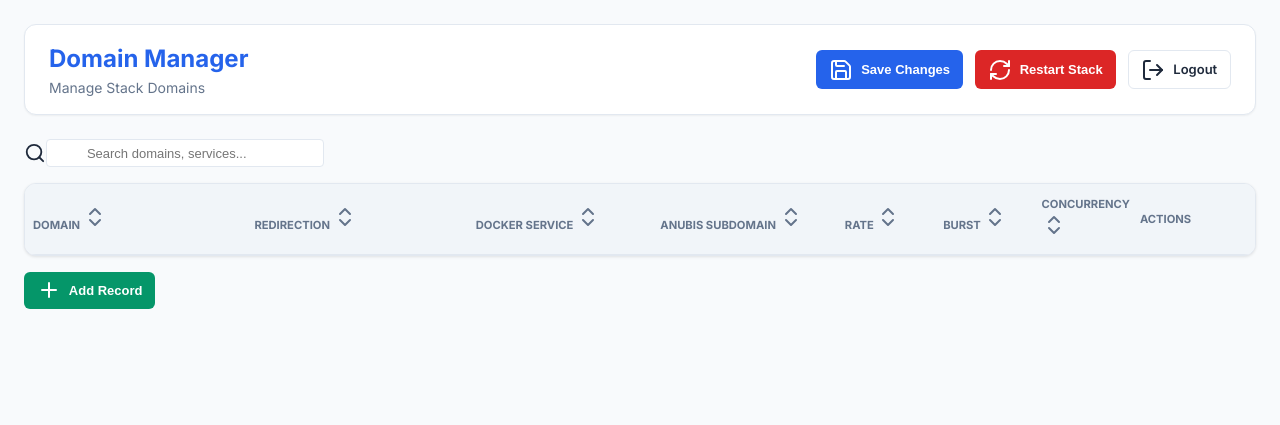
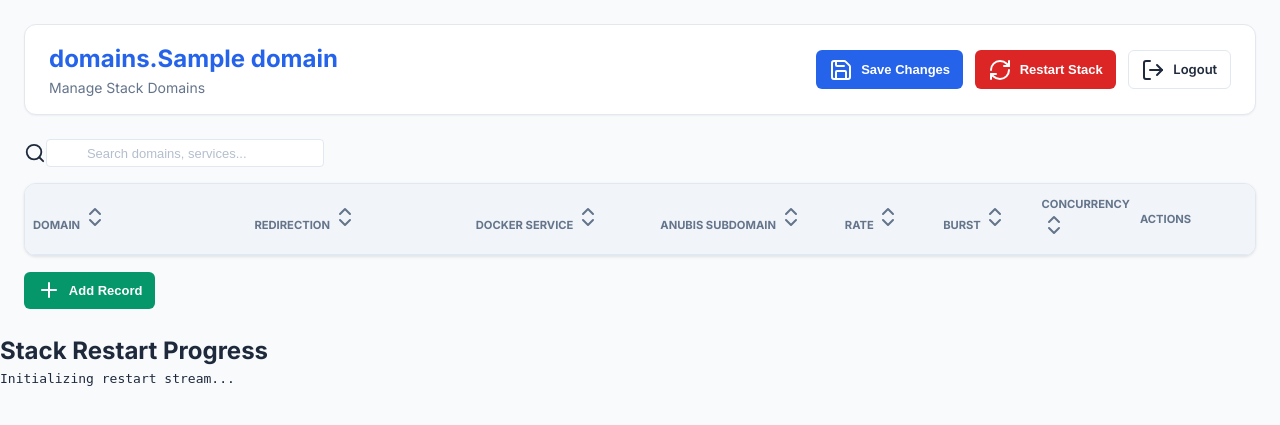
Before and after one commit to pinano/traefik-crowdsec-anubis-grafana, a Flask app: template config/domain-manager/templates/index.html in a window 1280 px wide. Shown: the top 425 px of the page. Run offline with Flask 3, Linux system fonts and the light colour scheme; the template is opened without the code that fills it: most values are stand-ins (such as "Sample title", 1, 10 or a date in 2020); lists and menus that the app fills with data are empty.

Commit message:
domain manager fixes

```diff
--- a/config/domain-manager/app.py
+++ b/config/domain-manager/app.py
@@ -2,7 +2,7 @@ import os
 import csv
 import subprocess
 import secrets
-from flask import Flask, render_template, request, redirect, url_for, session, jsonify
+from flask import Flask, render_template, request, redirect, url_for, session, jsonify, Response
 
 app = Flask(__name__)
 app.secret_key = os.environ.get('FLASK_SECRET_KEY', secrets.token_hex(32))
@@ -11,6 +11,7 @@ ADMIN_USER = os.environ.get('DOMAIN_MANAGER_ADMIN_USER', 'admin')
 ADMIN_PASS = os.environ.get('DOMAIN_MANAGER_ADMIN_PASSWORD', 'admin')
 CSV_PATH = '/data/domains.csv'
 START_SCRIPT = '/app/start.sh'
+DOMAIN = os.environ.get('DOMAIN', 'localhost')
 
 def read_csv():
     data = []
@@ -63,8 +64,8 @@ def login():
         if request.form['username'] == ADMIN_USER and request.form['password'] == ADMIN_PASS:
             session['logged_in'] = True
             return redirect(url_for('index'))
-        return render_template('login.html', error='Invalid credentials')
-    return render_template('login.html')
+        return render_template('login.html', error='Invalid credentials', domain=DOMAIN)
+    return render_template('login.html', domain=DOMAIN)
 
 @app.route('/logout')
 def logout():
@@ -75,7 +76,7 @@ def logout():
 def index():
     if not session.get('logged_in'):
         return redirect(url_for('login'))
-    return render_template('index.html')
+    return render_template('index.html', domain=DOMAIN)
 
 @app.route('/api/domains', methods=['GET', 'POST'])
 def api_domains():
@@ -95,12 +96,39 @@ def restart_stack():
     if not session.get('logged_in'):
         return jsonify({'error': 'Unauthorized'}), 401
 
+    # We still keep the old restart for compatibility or simple trigger
     try:
-        # Run start.sh in the background to avoid timeout
-        subprocess.Popen([START_SCRIPT], cwd='/app')
+        subprocess.Popen(['bash', START_SCRIPT], cwd='/app')
         return jsonify({'status': 'success', 'message': 'Stack restart initiated'})
     except Exception as e:
         return jsonify({'error': str(e)}), 500
 
+@app.route('/api/restart-stream')
+def restart_stream():
+    if not session.get('logged_in'):
+        return Response("Unauthorized", status=401)
+
+    def generate():
+        # Using bash explicitly and passing current environment
+        process = subprocess.Popen(
+            ['bash', START_SCRIPT],
+            cwd='/app',
+            stdout=subprocess.PIPE,
+            stderr=subprocess.STDOUT,
+            text=True,
+            bufsize=1,
+            env=os.environ.copy()
+        )
+
+        for line in process.stdout:
+            # SSE format: "data: <content>\n\n"
+            yield f"data: {line}\n\n"
+
+        process.stdout.close()
+        return_code = process.wait()
+        yield f"data: \n[Process finished with code {return_code}]\n\n"
+
+    return Response(generate(), mimetype='text/event-stream')
+
 if __name__ == '__main__':
     app.run(host='0.0.0.0', port=5000)
--- a/config/domain-manager/static/script.js
+++ b/config/domain-manager/static/script.js
@@ -6,6 +6,11 @@ document.addEventListener('DOMContentLoaded', () => {
     const toast = document.getElementById('toast');
     const searchInput = document.getElementById('search-input');
     const sortableHeaders = document.querySelectorAll('th.sortable');
+
+    // Modal elements
+    const restartModal = document.getElementById('restart-modal');
+    const logContainer = document.getElementById('log-container');
+    const closeModalBtn = document.getElementById('close-modal-btn');
 
     let allDomains = [];
     let currentSort = { column: null, direction: 'asc' };
@@ -41,7 +46,6 @@ document.addEventListener('DOMContentLoaded', () => {
                 let valA = a[currentSort.column] || '';
                 let valB = b[currentSort.column] || '';
 
-                // Try numeric sort if both are numbers
                 if (!isNaN(valA) && !isNaN(valB) && valA !== '' && valB !== '') {
                     return currentSort.direction === 'asc' ? valA - valB : valB - valA;
                 }
@@ -78,18 +82,9 @@ document.addEventListener('DOMContentLoaded', () => {
         `;
 
         tr.querySelector('.remove-row-btn').addEventListener('click', () => {
-            // Find in allDomains and remove
             const domainVal = tr.querySelector('[data-key="domain"]').value;
             allDomains = allDomains.filter(d => d.domain !== domainVal || domainVal === '');
             tr.remove();
-        });
-
-        // Update local state on change
-        tr.querySelectorAll('.data-input').forEach(input => {
-            input.addEventListener('change', () => {
-                // This is a bit tricky with filtering/sorting.
-                // For simplicity, we just sync UI to allDomains on SAVE.
-            });
         });
 
         domainsBody.appendChild(tr);
@@ -126,28 +121,50 @@ document.addEventListener('DOMContentLoaded', () => {
         }
     });
 
-    restartBtn.addEventListener('click', async () => {
-        if (!confirm('Are you sure you want to restart the stack? This may take a few moments.')) return;
-        try {
-            const response = await fetch('/api/restart', { method: 'POST' });
-            if (response.ok) {
-                showToast('Stack restart initiated');
+    restartBtn.addEventListener('click', () => {
+        if (!confirm('Are you sure you want to restart the stack? This will interrupt connections briefly.')) return;
+
+        // Show modal and start stream
+        restartModal.classList.add('show');
+        logContainer.textContent = 'Connecting to restart stream...\n';
+        closeModalBtn.style.display = 'none';
+
+        const eventSource = new EventSource('/api/restart-stream');
+
+        eventSource.onmessage = (event) => {
+            if (event.data.trim() === "[Process finished with code 0]") {
+                logContainer.textContent += '\n✅ Restart completed successfully.\n';
+                closeModalBtn.style.display = 'block';
+                eventSource.close();
+            } else if (event.data.includes("[Process finished with code")) {
+                logContainer.textContent += `\n❌ ${event.data}\n`;
+                closeModalBtn.style.display = 'block';
+                eventSource.close();
             } else {
-                showToast('Error restarting the stack', 'danger');
+                logContainer.textContent += event.data;
+                // Auto-scroll to bottom
+                logContainer.parentElement.scrollTop = logContainer.parentElement.scrollHeight;
             }
-        } catch (error) {
-            showToast('Network error', 'danger');
-        }
+        };
+
+        eventSource.onerror = (error) => {
+            logContainer.textContent += '\n⚠️ Connection lost (this is normal if the manager container is restarting).\n';
+            closeModalBtn.style.display = 'block';
+            eventSource.close();
+        };
+    });
+
+    closeModalBtn.addEventListener('click', () => {
+        restartModal.classList.remove('show');
     });
 
     addRowBtn.addEventListener('click', () => {
         addRow();
-        // Focus new domain input
         domainsBody.lastElementChild.querySelector('input').focus();
     });
 
     searchInput.addEventListener('input', () => {
-        syncUItoState(); // Keep changes before re-filtering
+        syncUItoState();
         applyFilterAndSort();
     });
 
@@ -161,11 +178,9 @@ document.addEventListener('DOMContentLoaded', () => {
                 currentSort.direction = 'asc';
             }
 
-            // Update header UI
             sortableHeaders.forEach(h => h.classList.remove('asc', 'desc'));
             header.classList.add(currentSort.direction);
 
-            // Re-render
             syncUItoState();
             applyFilterAndSort();
         });
--- a/config/domain-manager/static/style.css
+++ b/config/domain-manager/static/style.css
@@ -215,6 +215,12 @@ input[type="number"] {
     font-size: 0.8125rem;
 }
 
+::placeholder {
+    color: #94a3b8;
+    /* Lighter placeholder (slate-400) */
+    opacity: 0.7;
+}
+
 input:focus {
     outline: none;
     border-color: var(--primary-color);
--- a/config/domain-manager/templates/index.html
+++ b/config/domain-manager/templates/index.html
@@ -15,7 +15,7 @@
     <div class="container">
         <header>
             <div class="logo">
-                <h1>Domain Manager</h1>
+                <h1>domains.{{ domain }}</h1>
                 <p>Manage Stack Domains</p>
             </div>
             <div class="actions">
@@ -69,6 +69,19 @@
         </main>
     </div>
 
+    <!-- Restart Progress Modal -->
+    <div id="restart-modal" class="modal-overlay">
+        <div class="modal">
+            <div class="modal-header">
+                <h2>Stack Restart Progress</h2>
+                <button id="close-modal-btn" class="btn btn-secondary btn-sm" style="display: none;">Close</button>
+            </div>
+            <div class="modal-body">
+                <pre id="log-container">Initializing restart stream...</pre>
+            </div>
+        </div>
+    </div>
+
     <!-- Notification Toast -->
     <div id="toast" class="toast"></div>
 
--- a/config/domain-manager/templates/login.html
+++ b/config/domain-manager/templates/login.html
@@ -12,7 +12,7 @@
 <body class="login-page">
     <div class="login-container">
         <div class="login-box">
-            <h1>Domain Manager</h1>
+            <h1>domains.{{ domain }}</h1>
             <p>Sign in to manage your domains</p>
 
             {% if error %}
```
